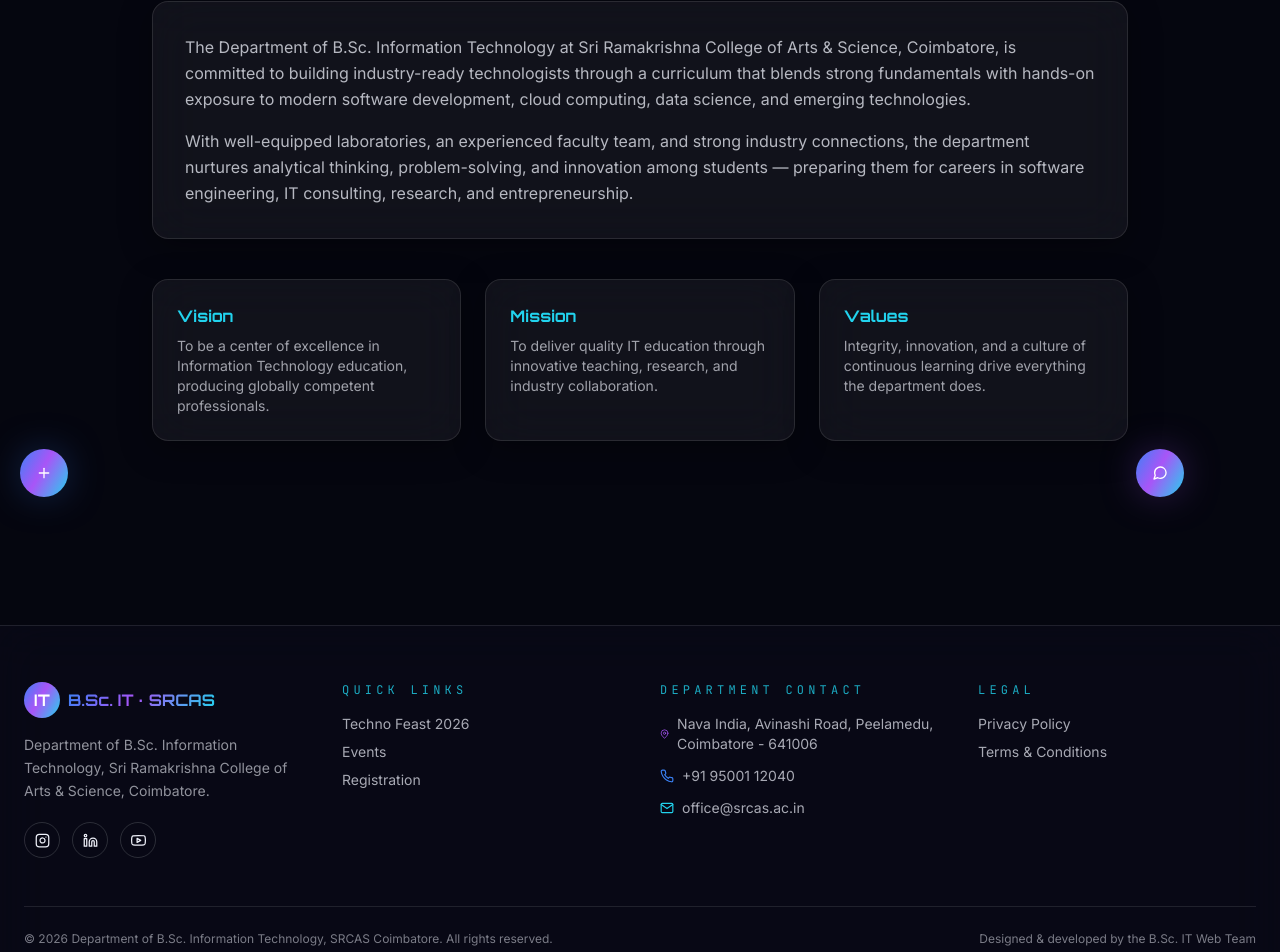
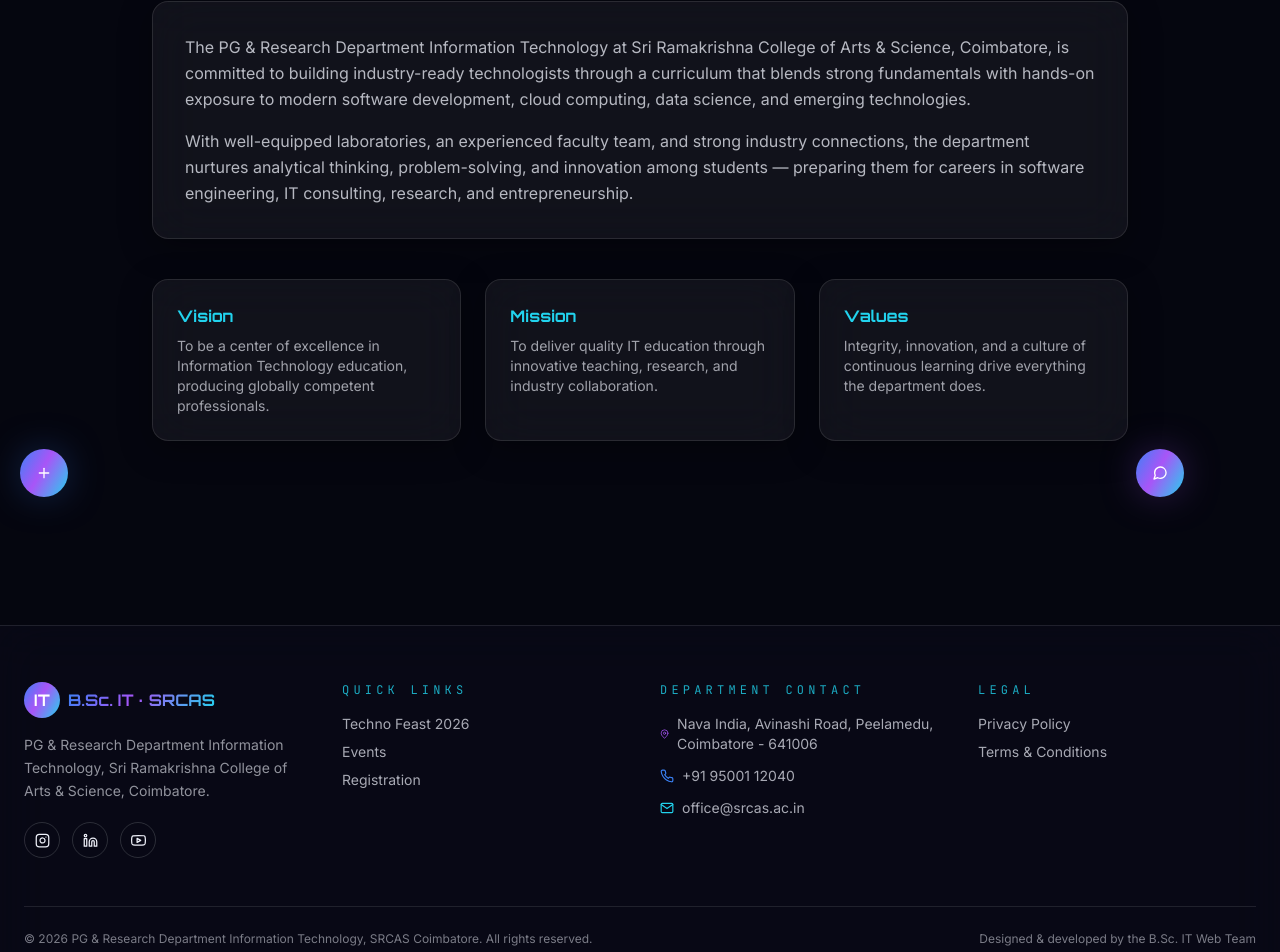
Before and after one commit to narendhiran420/srcas-technofest, a React (Vite) app: page /about in a window 1280 px wide. Shown: the part 271-1223 px from the top of the page. Built offline with nearby package versions, Linux system fonts and the light colour scheme.

Commit message:
Update website pages and components

```diff
--- a/index.html
+++ b/index.html
@@ -4,7 +4,7 @@
     <meta charset="UTF-8" />
     <meta name="viewport" content="width=device-width, initial-scale=1.0, viewport-fit=cover" />
     <meta name="theme-color" content="#05060f" />
-    <meta name="description" content="Official website of the Department of B.Sc. Information Technology, Sri Ramakrishna College of Arts &  Science (SRCAS), Coimbatore — Techno Feast 2026, 18 September 2026." />
+    <meta name="description" content="Official website of the PG & Research Department Information Technology, Sri Ramakrishna College of Arts &  Science (SRCAS), Coimbatore — Techno Feast 2026, 18 September 2026." />
     <link rel="icon" type="image/svg+xml" href="/favicon.svg" />
     <link rel="preconnect" href="https://fonts.googleapis.com" />
     <link rel="preconnect" href="https://fonts.gstatic.com" crossorigin />
--- a/src/components/Footer.tsx
+++ b/src/components/Footer.tsx
@@ -11,7 +11,7 @@ export default function Footer() {
             <span className="gradient-text">B.Sc. IT · SRCAS</span>
           </div>
           <p className="mt-4 text-sm leading-relaxed text-paper-100/60">
-            Department of B.Sc. Information Technology, Sri Ramakrishna College of Arts &  Science, Coimbatore.
+            PG & Research Department Information Technology, Sri Ramakrishna College of Arts &  Science, Coimbatore.
           </p>
           <div className="mt-5 flex gap-3">
             {[FiInstagram, FiLinkedin, FiYoutube].map((Icon, i) => (
@@ -55,7 +55,7 @@ export default function Footer() {
       </div>
 
       <div className="mx-auto mt-12 flex max-w-7xl flex-col items-center justify-between gap-3 border-t border-white/10 pt-6 text-xs text-paper-100/50 sm:flex-row">
-        <p>© {new Date().getFullYear()} Department of B.Sc. Information Technology, SRCAS Coimbatore. All rights reserved.</p>
+        <p>© {new Date().getFullYear()} PG & Research Department Information Technology, SRCAS Coimbatore. All rights reserved.</p>
         <p>Designed &amp; developed by the B.Sc. IT Web Team</p>
       </div>
     </footer>
--- a/src/components/Loader.tsx
+++ b/src/components/Loader.tsx
@@ -539,7 +539,7 @@ export default function Loader({ show }: LoaderProps) {
                 ease: "easeInOut",
               }}
             >
-              Department of B.Sc. Information Technology
+              PG & Research Department Information Technology
             </motion.p>
 
           </div>
--- a/src/pages/About.tsx
+++ b/src/pages/About.tsx
@@ -4,7 +4,7 @@ import SEO from '../components/SEO';
 export default function About() {
   return (
     <div className="mx-auto max-w-5xl px-6 py-16">
-      <SEO title="About Department | Dept. of B.Sc. IT, SRCAS" description="Learn about the Department of B.Sc. Information Technology at Sri Ramakrishna College of Arts &  Science, Coimbatore — vision, mission, and values." />
+      <SEO title="About Department | Dept. of B.Sc. IT, SRCAS" description="Learn about the PG & Research Department Information Technology at Sri Ramakrishna College of Arts &  Science, Coimbatore — vision, mission, and values." />
       <Reveal className="text-center">
         <span className="section-eyebrow">Who We Are</span>
         <h1 className="mt-2 font-display text-3xl font-bold sm:text-4xl">About the Department</h1>
@@ -12,7 +12,7 @@ export default function About() {
 
       <Reveal delay={0.15} className="glass-card mt-10 p-8 leading-relaxed text-paper-100/75">
         <p>
-          The Department of B.Sc. Information Technology at Sri Ramakrishna College of Arts &  Science, Coimbatore,
+          The PG & Research Department Information Technology at Sri Ramakrishna College of Arts &  Science, Coimbatore,
           is committed to building industry-ready technologists through a curriculum that blends strong fundamentals
           with hands-on exposure to modern software development, cloud computing, data science, and emerging
           technologies.
```
